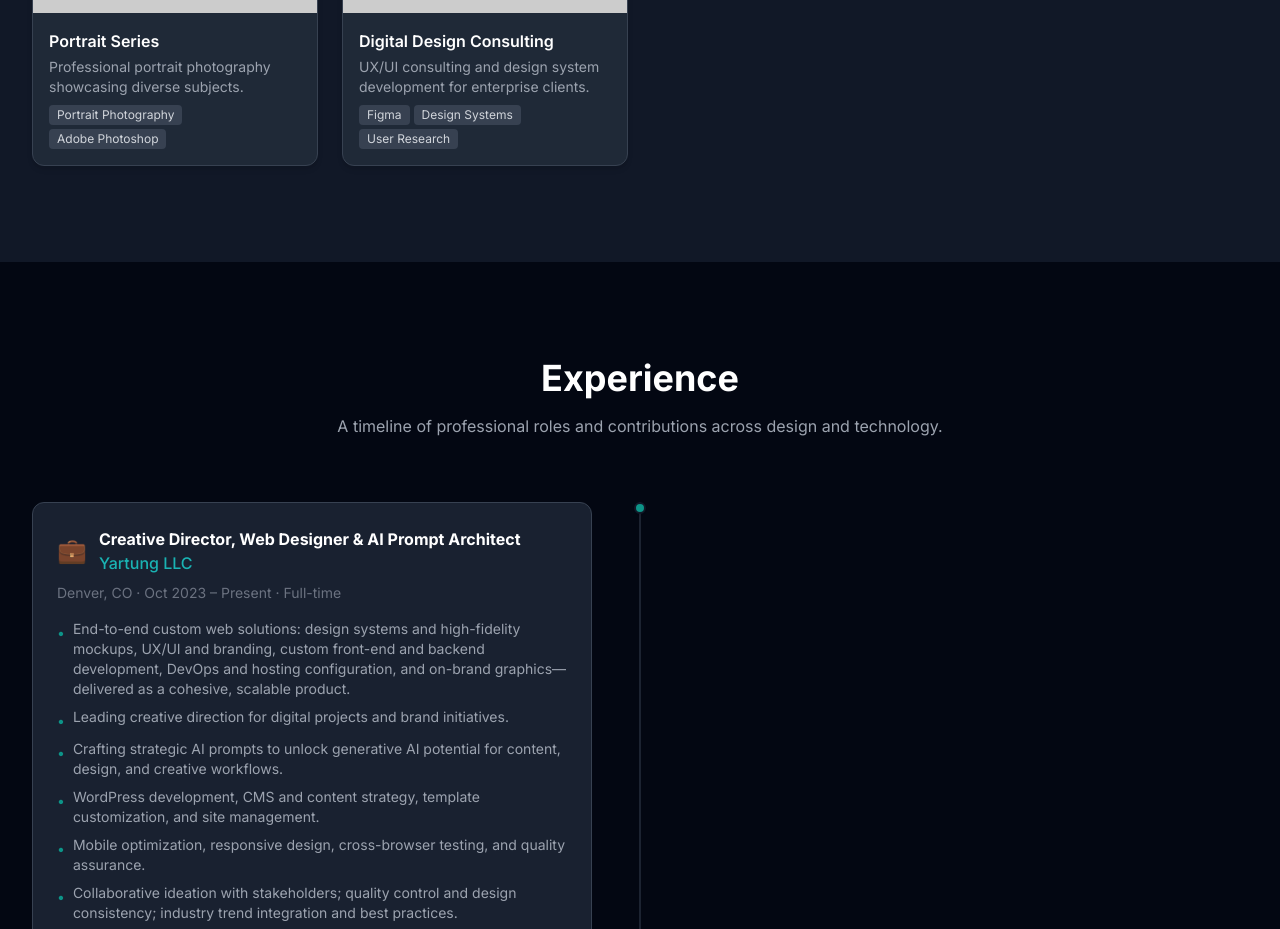
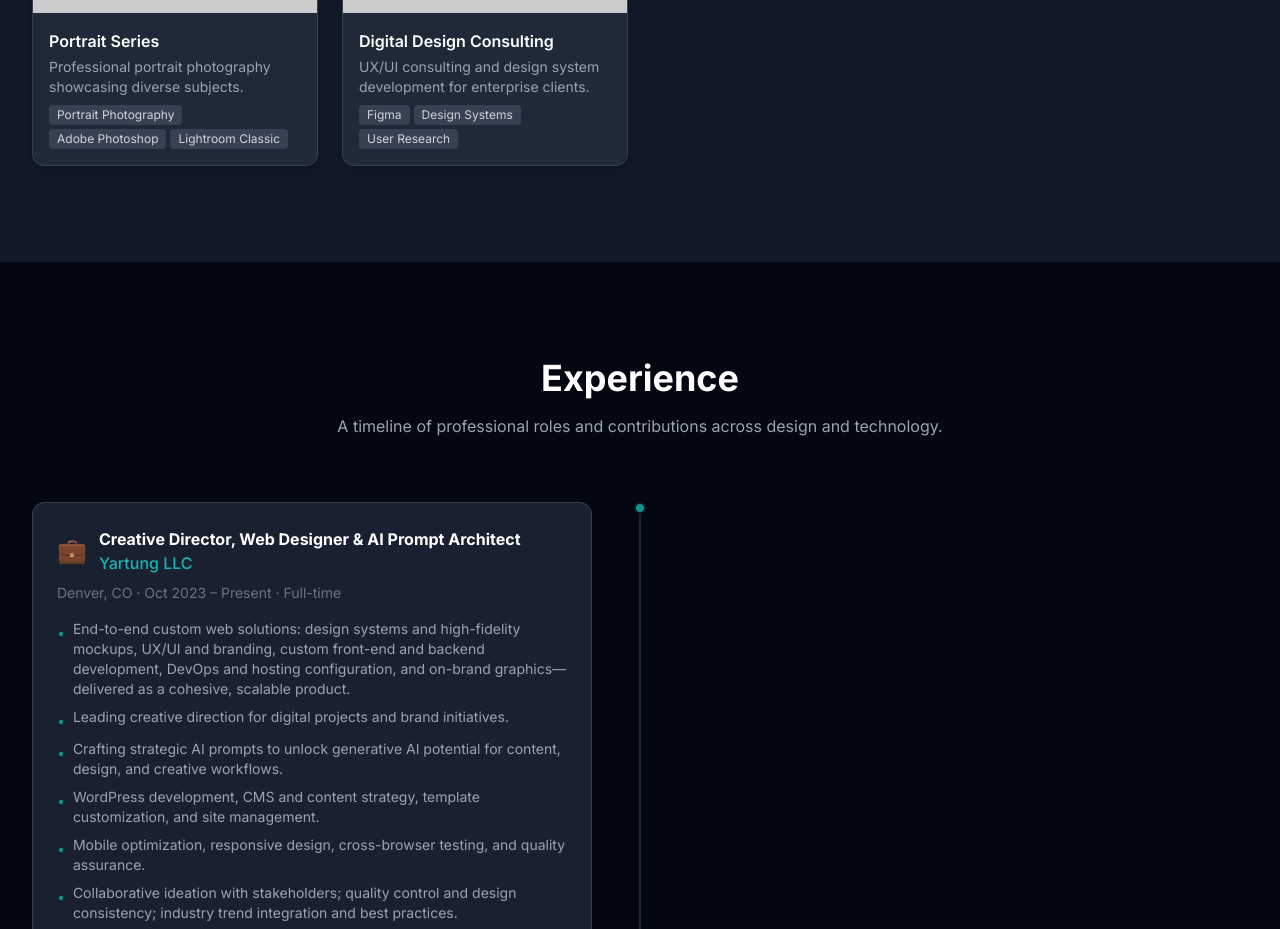
Before and after one commit to uppermustang/gurung-portfolio, a React (Vite) app: page / in a window 1280 px wide. Shown: the part 5120-6049 px from the top of the page. Built offline with nearby package versions, Linux system fonts and the light colour scheme.

Commit message:
repo new one

```diff
--- a/src/data/portfolio.ts
+++ b/src/data/portfolio.ts
@@ -121,7 +121,7 @@
     description: 'Professional portrait photography showcasing diverse subjects.',
     category: 'photography',
     image: 'https://placehold.co/800x600/C9E4DE/2d4a42?text=Portrait+Series&font=poppins',
-    techStack: ['Portrait Photography', 'Adobe Photoshop'],
+    techStack: ['Portrait Photography', 'Adobe Photoshop', 'Lightroom Classic'],
   },
   {
     id: '8',
```
